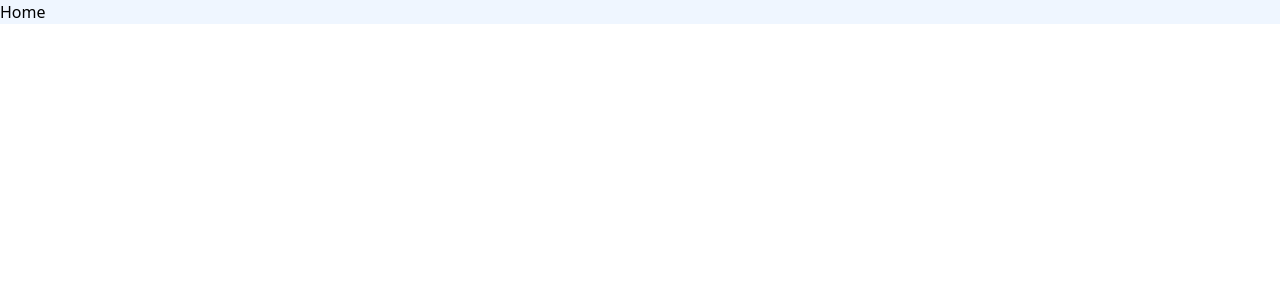
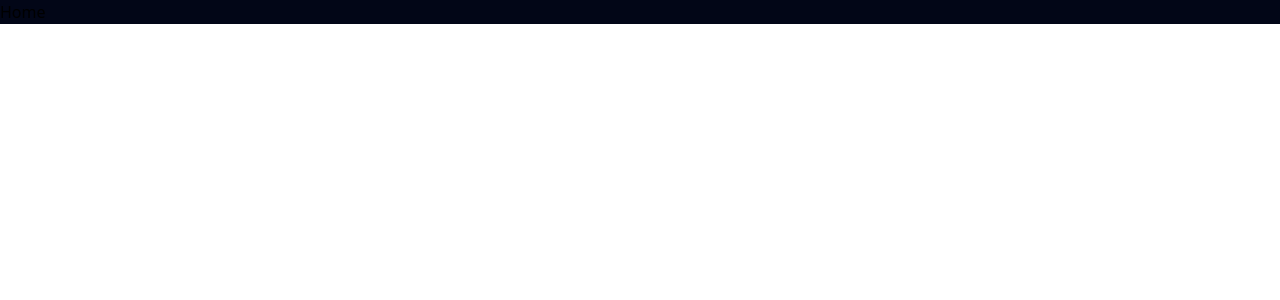
Before and after one commit to MohamedRadwan10/AI-Interviews, a Next.js app: page / in a window 1280 px wide. Shown: the top 300 px of the page. Built offline with nearby package versions, Linux system fonts and the light colour scheme.

Commit message:
test commit

```diff
--- a/app/page.js
+++ b/app/page.js
@@ -1,9 +1,11 @@
-import React from 'react'
+import React from "react";
 
 const Home = () => {
   return (
-    <div className='bg-blue-50' >Home</div>
-  )
-}
+    <div className="bg-blue-50">
+      <h1 className="bg-slate-950">Home</h1>
+    </div>
+  );
+};
 
-export default Home
+export default Home;
```
